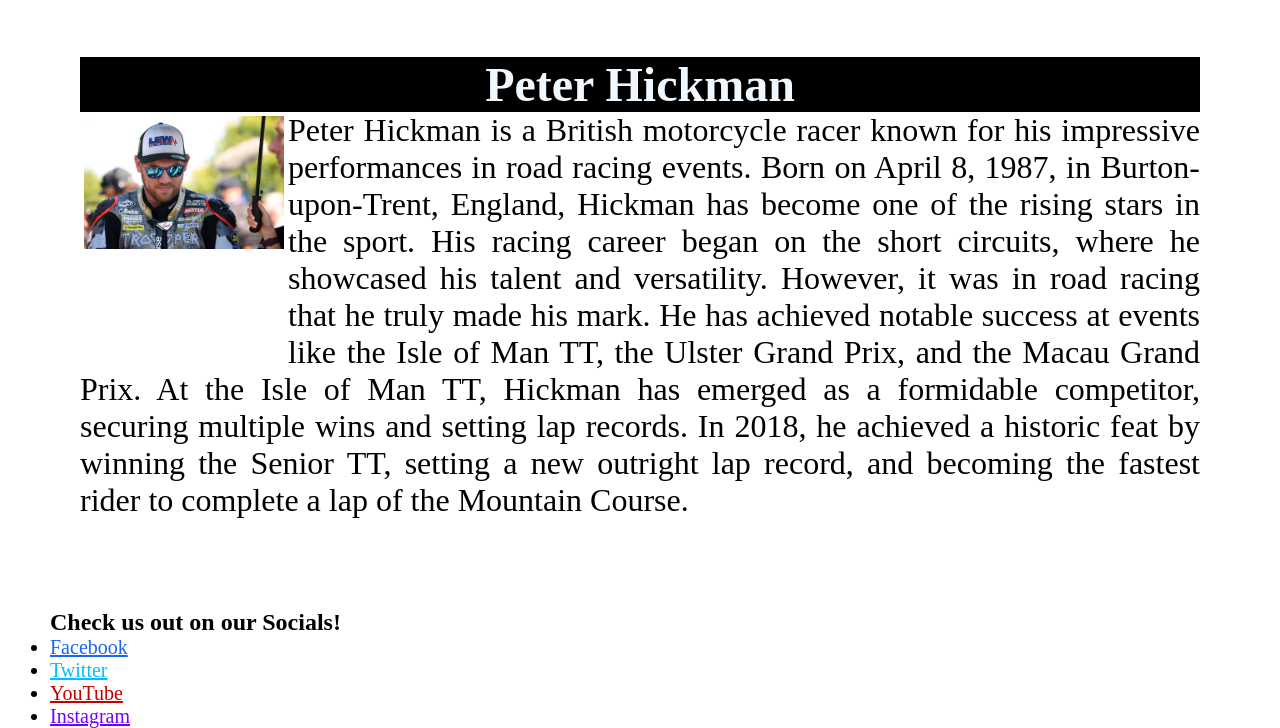
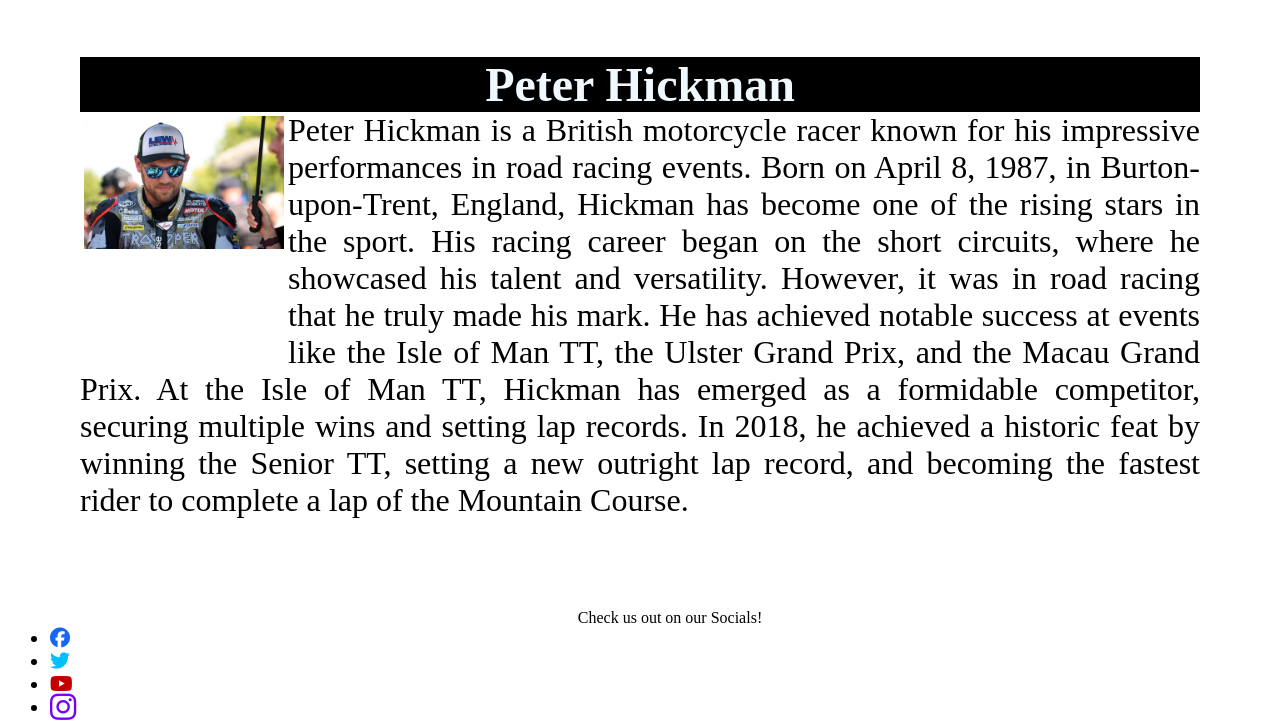
Before and after one commit to Bri-xn/Project-1-isle-of-man-tt-resubmission, a plain HTML site: page racers.html in a window 1280 px wide. Shown: the part 1290-2018 px from the top of the page. Drawn offline with Linux system fonts and the light colour scheme.

Commit message:
final commit

```diff
--- a/assets/css/style.css
+++ b/assets/css/style.css
@@ -18,11 +18,14 @@ body, main, section {
     height: 120px;
     background: black;
     z-index: -1;
+    display:flex;
 }
 
 .logo-cont {
     margin: 10px 30px;
     float: left;
+    display:flex;
+
 }
 
 .logo-cont a {
@@ -37,7 +40,7 @@ body, main, section {
 
 .box-cont {
     display: flex;
-    justify-content: flex-end;
+   justify-content: center;
     height: 100px;
     padding: 30px;
     margin: 20px;
@@ -52,6 +55,9 @@ body, main, section {
     margin: 10px;
     text-decoration: none;
     font-size: 30px;
+    display: flex;
+    justify-content: space-around;
+    width: 100%;
 }
 
 .box-cont a:hover {
@@ -355,7 +361,7 @@ label.name {
 
 
 
-@media only screen and (max-width: 768px) {
+/*@media only screen and (max-width: 768px) {
 
     .logo-cont {
         text-align: center;
@@ -423,10 +429,13 @@ label.name {
 
     .logo {
         font-size: 40px;
+
     }
 
     .box-cont a {
         font-size: 18px;
+
+
     }
 
     h1, h2 {
--- a/racers.html
+++ b/racers.html
@@ -41,7 +41,7 @@
             <section>
                 <h2 class="MD">Micheal Dunlop</h2>
                 <div class="square">
-                    <img class="image-mick" src="images/michael-dunlop-12.jpg" alt="Race%20 Driver%20 Michael Dunlop Standing in uniform with arms crossed">
+                    <img class="image-mick" src="images/michael-dunlop-12.jpg" alt="Race Driver Michael Dunlop Standing in uniform with arms crossed">
                     <p class="dd">Dunlop is a highly accomplished road racing motorcycle rider from Northern Ireland.
                         Born on April 10, 1989, in Ballymoney, County Antrim, Dunlop comes from a legendary racing family, with his father Robert Dunlop and uncle Joey Dunlop being esteemed figures in the sport.
                          Dunlop has achieved major success at the Isle of Man TT, amassing a remarkable tally of 19 TT wins, including victories in various classes such as Superbike, Supersport, Superstock, and Lightweight.
@@ -63,18 +63,21 @@
         </section>
     </main>
 
-    <!-- Footer -->
+    <!--footer-->
     <footer class="footer">
-        <div>
-            <p style="font-weight: bold; text-align: left; font-size: x-large;">Check us out on our Socials!</p>
-            <ul>
-                <li><a href="https://www.facebook.com" target="_blank" style="color: #1667f3;">Facebook</a></li>
-                <li><a href="https://www.twitter.com" target="_blank" style="color: #00bfff;">Twitter</a></li>
-                <li><a href="https://www.youtube.com" target="_blank" style="color: #c20000;">YouTube</a></li>
-                <li><a href="https://www.instagram.com" target="_blank" style="color: #7300ff;">Instagram</a></li>
-            </ul>
-        </div>
-        <script src="https://kit.fontawesome.com/5fb20e3c31.js" crossorigin="anonymous"></script>
+        <p>Check us out on our Socials!</p>
+        <ul>
+            <li><a href="https://www.facebook.com" target="_blank"><i class="fa-brands fa-facebook"
+                        style="color: #1667f3;"></i></a></li>
+            <li><a href="https://www.twitter.com" target="_blank"><i class="fa-brands fa-twitter"
+                        style="color: #00bfff;"></i></a></li>
+            <li><a href="https://www.youtube.com" target="_blank"><i class="fa-brands fa-youtube"
+                        style="color: #c20000;"></i></a></li>
+            <li><a href="https://www.instagram.com" target="_blank"><i class="fa-brands fa-instagram fa-xl"
+                        style="color: #7300ff;"></i></a></li>
+        </ul>
     </footer>
+    <!-- font awesome script -->
+    <script src="https://kit.fontawesome.com/5fb20e3c31.js" crossorigin="anonymous"></script>
 </body>
 </html>
```
Also changed, not shown: signup.html (+2 -2 lines), thankyou.html (+1 -1 lines), 1 other file.
